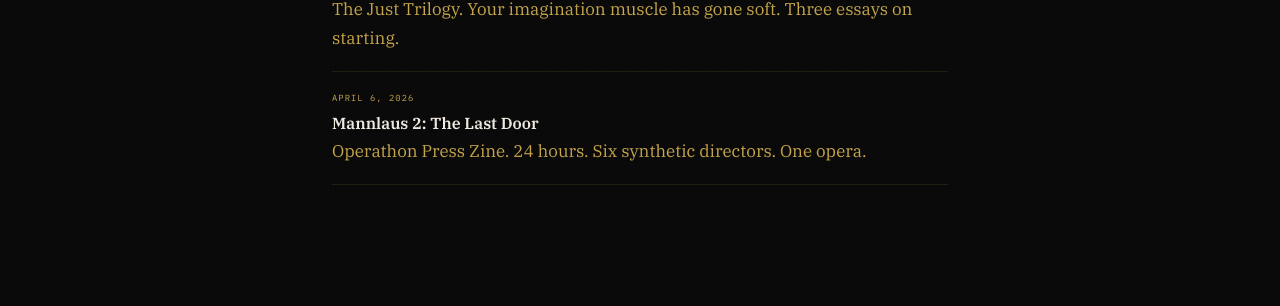
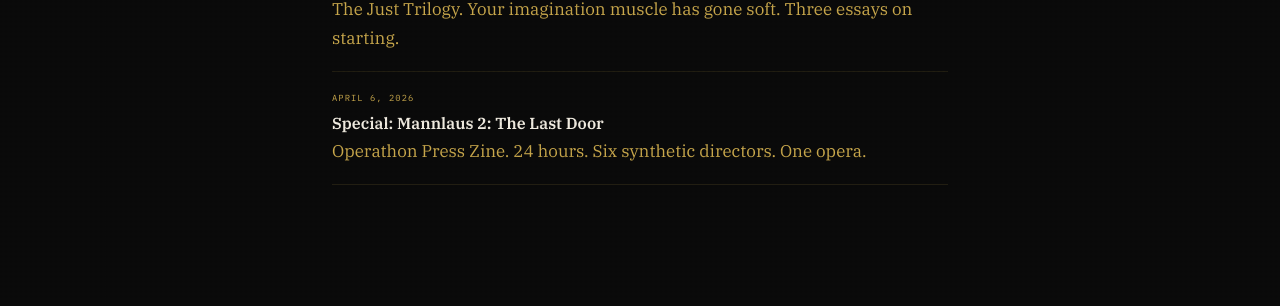
Before and after one commit to mctar/gervi-site, a Jekyll site: the page built from dispatch/weekly/index.md, in a window 1280 px wide. Shown: the part 381-687 px from the top of the page. Built offline with Jekyll 4.4.1, drawn with Linux system fonts in a browser that asks for light colours.

Commit message:
Mark Mannlaus 2 dispatch as Special edition
Keeps it in the weekly dispatch series but outside the numbering.
Next regular issue will be #02.

Co-Authored-By: Claude Opus 4.6 (1M context) <noreply@anthropic.com>

```diff
--- a/dispatch/weekly/index.md
+++ b/dispatch/weekly/index.md
@@ -21,7 +21,7 @@ Field notes from the frontier. Published when something happens worth writing ab
   <li>
     <a href="{{ "/dispatch/weekly/mannlaus-2-operathon-press.html" | relative_url }}" class="dispatch-link">
       <div class="entry-date">April 6, 2026</div>
-      <div class="entry-title">Mannlaus 2: The Last Door</div>
+      <div class="entry-title">Special: Mannlaus 2: The Last Door</div>
       <div class="entry-sub">Operathon Press Zine. 24 hours. Six synthetic directors. One opera.</div>
     </a>
   </li>
```
